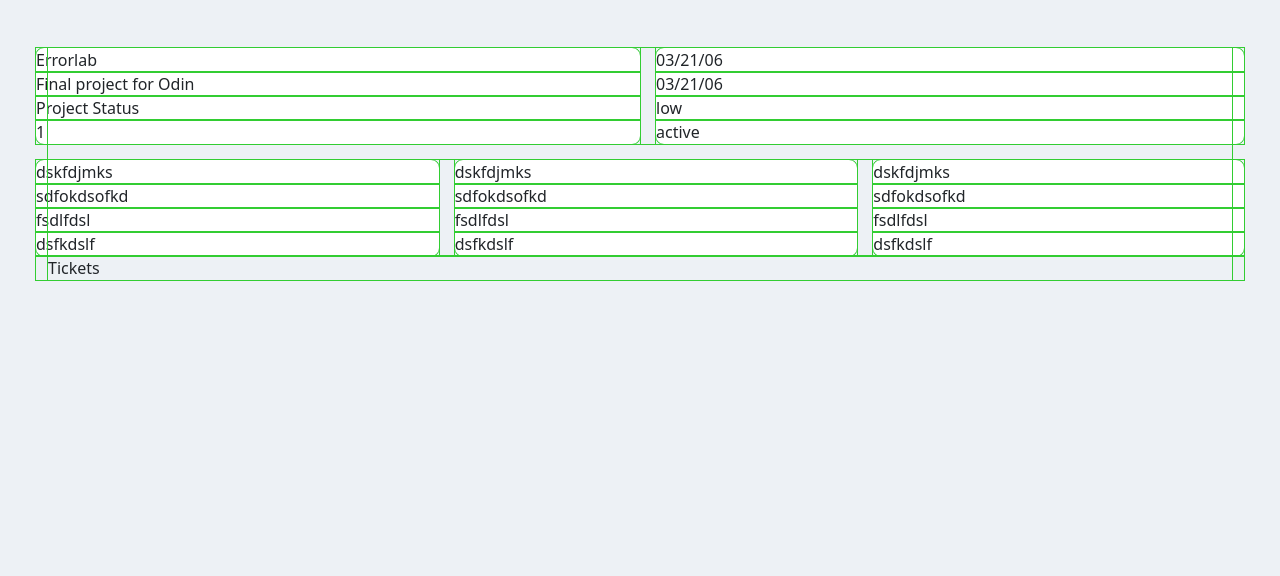
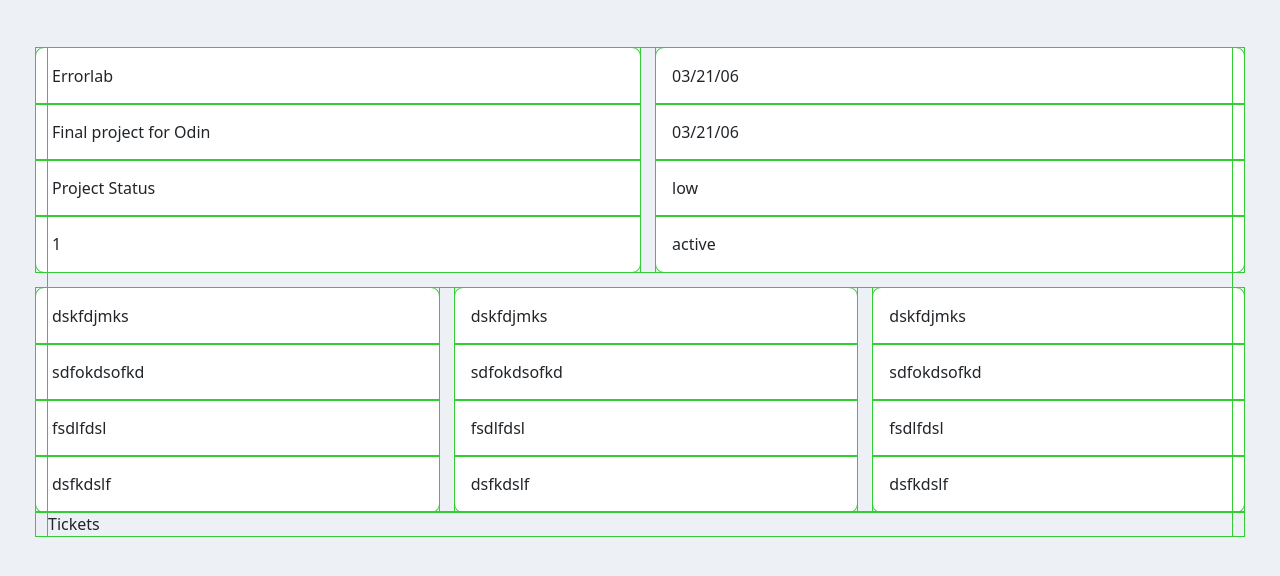
Before and after one commit to Vikms95/errorlab, a React (Create React App) app in the folder client/: page /project in a window 1280 px wide. Shown: the top 576 px of the page. Built offline with nearby package versions, Linux system fonts and the light colour scheme.

Commit message:
reorganize project folder and add padding to divs

```diff
--- a/client/src/components/Project/Project.tsx
+++ b/client/src/components/Project/Project.tsx
@@ -1,3 +1,4 @@
+import { ReactElement } from 'react'
 import { Col, Row, Container } from 'react-bootstrap'
 import {
   ProjectInfo,
@@ -9,7 +10,11 @@ import {
   ProjectActivity,
 } from '../Project/index'
 
-export function Project() {
+interface Props {
+  children?: ReactElement
+}
+
+export function Project({ children }: Props) {
   const details = {
     startDate: '03/21/06',
     deadLine: '03/21/06',
@@ -19,7 +24,7 @@ export function Project() {
   return (
     <Container
       fluid
-      className='vh-100 p-4 p-sm-5'
+      className='h-100 p-4 p-sm-5'
       style={{ backgroundColor: '#edf1f5' }}
       data-testid='project'
     >
--- /dev/null
+++ b/client/src/components/Project/ProjectActivity/ProjectHistory.tsx
@@ -0,0 +1,12 @@
+import { Col, Row } from 'react-bootstrap'
+
+export function ProjectHistory() {
+  return (
+    <Col className='col-12 col-lg-4 bg-white rounded-3'>
+      <Row className='p-2 p-sm-3'>dskfdjmks</Row>
+      <Row className='p-2 p-sm-3'>sdfokdsofkd</Row>
+      <Row className='p-2 p-sm-3'>fsdlfdsl</Row>
+      <Row className='p-2 p-sm-3'>dsfkdslf</Row>
+    </Col>
+  )
+}
--- /dev/null
+++ b/client/src/components/Project/ProjectActivity/ProjectManager.tsx
@@ -0,0 +1,12 @@
+import { Col, Row } from 'react-bootstrap'
+
+export function ProjectManager() {
+  return (
+    <Col className='col-12 col-md-4 bg-white rounded-3'>
+      <Row className='p-2 p-sm-3'>dskfdjmks</Row>
+      <Row className='p-2 p-sm-3'>sdfokdsofkd</Row>
+      <Row className='p-2 p-sm-3'>fsdlfdsl</Row>
+      <Row className='p-2 p-sm-3'>dsfkdslf</Row>
+    </Col>
+  )
+}
--- /dev/null
+++ b/client/src/components/Project/ProjectActivity/ProjectTeam.tsx
@@ -0,0 +1,12 @@
+import { Col, Row } from 'react-bootstrap'
+
+export function ProjectTeam() {
+  return (
+    <Col className='bg-white rounded-3'>
+      <Row className='p-2 p-sm-3'>dskfdjmks</Row>
+      <Row className='p-2 p-sm-3'>sdfokdsofkd</Row>
+      <Row className='p-2 p-sm-3'>fsdlfdsl</Row>
+      <Row className='p-2 p-sm-3'>dsfkdslf</Row>
+    </Col>
+  )
+}
--- a/client/src/components/Project/ProjectHistory.tsx
+++ /dev/null
@@ -1,12 +0,0 @@
-import { Col, Row } from 'react-bootstrap'
-
-export function ProjectHistory() {
-  return (
-    <Col className='col-12 col-lg-4 bg-white rounded-3'>
-      <Row>dskfdjmks</Row>
-      <Row>sdfokdsofkd</Row>
-      <Row>fsdlfdsl</Row>
-      <Row>dsfkdslf</Row>
-    </Col>
-  )
-}
--- a/client/src/components/Project/ProjectDetails.tsx
+++ b/client/src/components/Project/ProjectInfo/ProjectDetails.tsx
@@ -14,10 +14,10 @@ export function ProjectDetails({ details }: Props) {
 
   return (
     <Col className='bg-white rounded-3'>
-      <Row>{startDate} </Row>
-      <Row>{deadLine}</Row>
-      <Row>{priority}</Row>
-      <Row>{status}</Row>
+      <Row className='p-2 p-sm-3'>{startDate} </Row>
+      <Row className='p-2 p-sm-3'>{deadLine}</Row>
+      <Row className='p-2 p-sm-3'>{priority}</Row>
+      <Row className='p-2 p-sm-3'>{status}</Row>
     </Col>
   )
 }
--- a/client/src/components/Project/ProjectInfo.tsx
+++ b/client/src/components/Project/ProjectInfo/ProjectInfo.tsx
@@ -1,5 +1,5 @@
 import { ReactElement } from 'react'
-import { Col, Row, Stack, Container } from 'react-bootstrap'
+import { Col, Row } from 'react-bootstrap'
 
 interface Props {
   children?: ReactElement | ReactElement[]
--- a/client/src/components/Project/ProjectProgress.tsx
+++ b/client/src/components/Project/ProjectInfo/ProjectProgress.tsx
@@ -9,10 +9,10 @@ interface Props {
 export function ProjectProgress({ title, description, progress }: Props) {
   return (
     <Col className='col-12 col-lg-6 bg-white rounded-3 '>
-      <Row>{title}</Row>
-      <Row>{description}</Row>
-      <Row>Project Status</Row>
-      <Row>{progress}</Row>
+      <Row className='p-2 p-sm-3'>{title}</Row>
+      <Row className='p-2 p-sm-3'>{description}</Row>
+      <Row className='p-2 p-sm-3'>Project Status</Row>
+      <Row className='p-2 p-sm-3'>{progress}</Row>
     </Col>
   )
 }
--- a/client/src/components/Project/ProjectManager.tsx
+++ /dev/null
@@ -1,12 +0,0 @@
-import { Col, Row } from 'react-bootstrap'
-
-export function ProjectManager() {
-  return (
-    <Col className='col-12 col-md-4 bg-white rounded-3'>
-      <Row>dskfdjmks</Row>
-      <Row>sdfokdsofkd</Row>
-      <Row>fsdlfdsl</Row>
-      <Row>dsfkdslf</Row>
-    </Col>
-  )
-}
--- a/client/src/components/Project/ProjectTeam.tsx
+++ /dev/null
@@ -1,12 +0,0 @@
-import { Col, Row } from 'react-bootstrap'
-
-export function ProjectTeam() {
-  return (
-    <Col className='bg-white rounded-3'>
-      <Row>dskfdjmks</Row>
-      <Row>sdfokdsofkd</Row>
-      <Row>fsdlfdsl</Row>
-      <Row>dsfkdslf</Row>
-    </Col>
-  )
-}
```
Also changed, not shown: client/src/components/Project/index.ts (+7 -7 lines), client/src/components/Project/ProjectActivity/ProjectActivity.tsx (renamed from client/src/components/Project/ProjectActivity.tsx).
